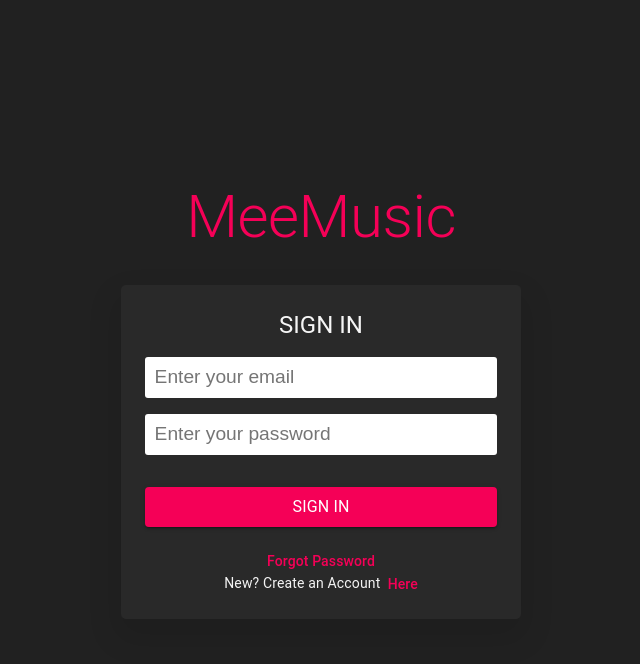
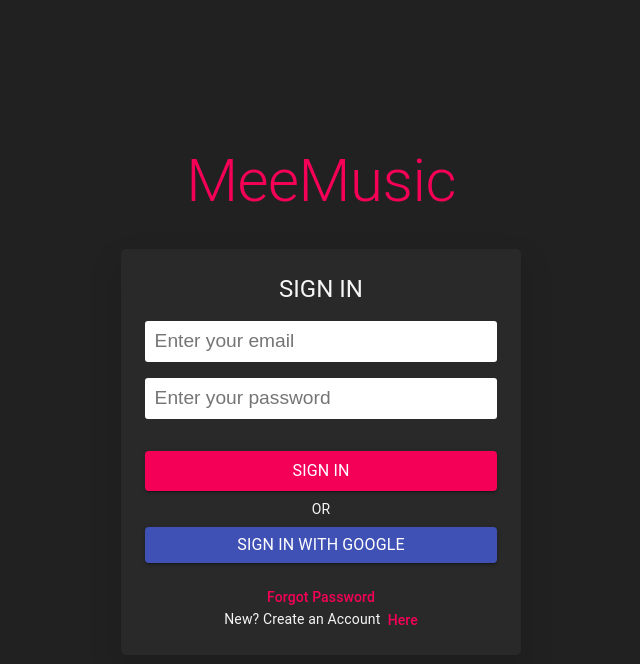
Before and after one commit to MeeMusic/MeeMusic, a React (Create React App) app: page / in a window 1280 px wide. Shown: the top 664 px of the page, without its empty margins (319-959 px from the left). Built offline with nearby package versions, Linux system fonts and the light colour scheme; no server answers.

Commit message:
Update LoginPage.js

```diff
--- a/src/pages/LoginPage.js
+++ b/src/pages/LoginPage.js
@@ -155,14 +155,14 @@ function Login() {
             </Button>
           </div>
 
-           {/*{isLogin && (
+           {isLogin && (
             <Typography align="center" variant="body2">
               OR
             </Typography>
-          )}*/}
+          )}
 
           {/* Sign In With Google  */}
-          {/* <div className="login__formGroup">
+           <div className="login__formGroup">
             {isLogin && (
               <Button
                 variant="contained"
@@ -175,7 +175,7 @@ function Login() {
                 </Typography>
               </Button>
             )}
-          </div>*/}
+          </div>
         </form>
 
         {/* Forgot Password Link  */}
```
